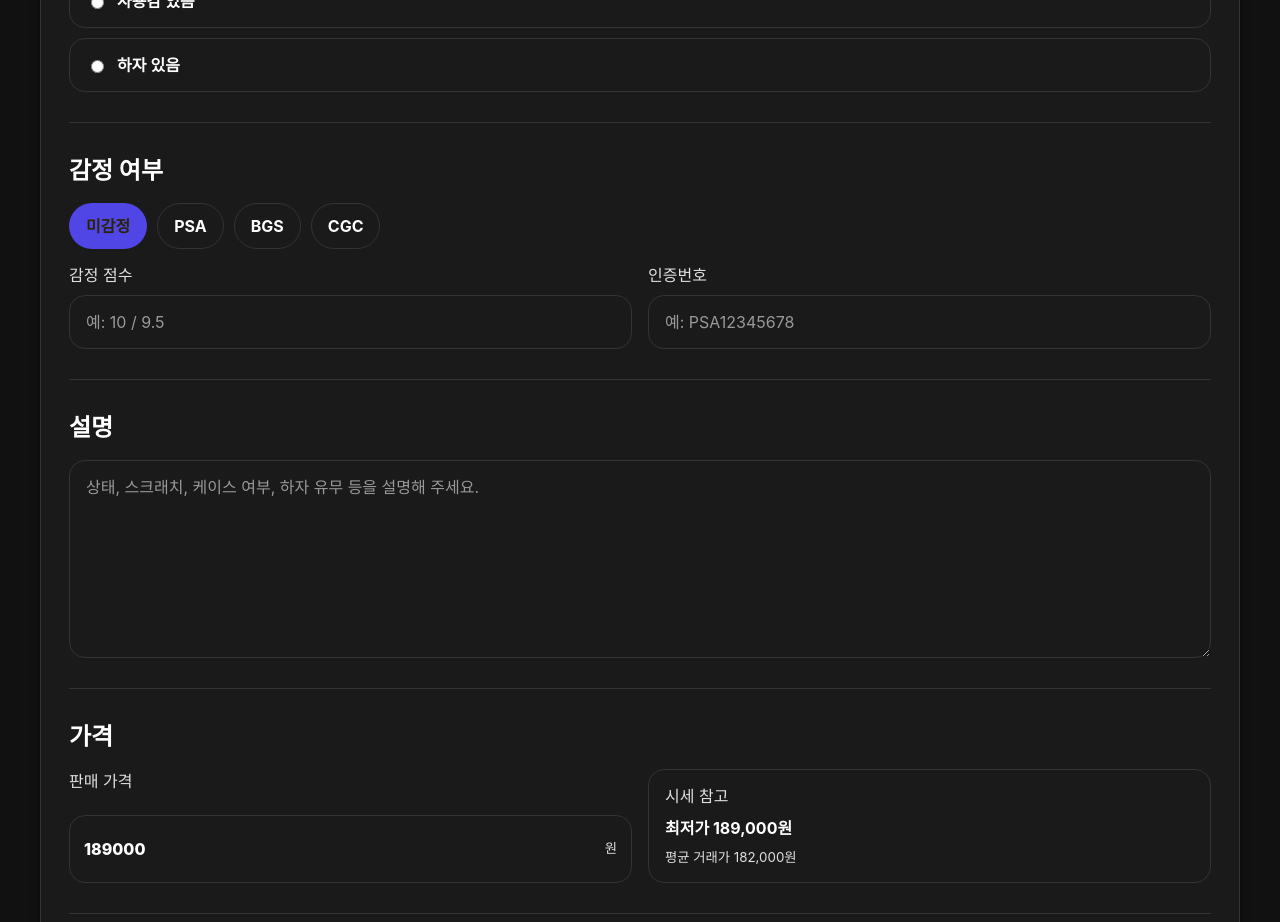
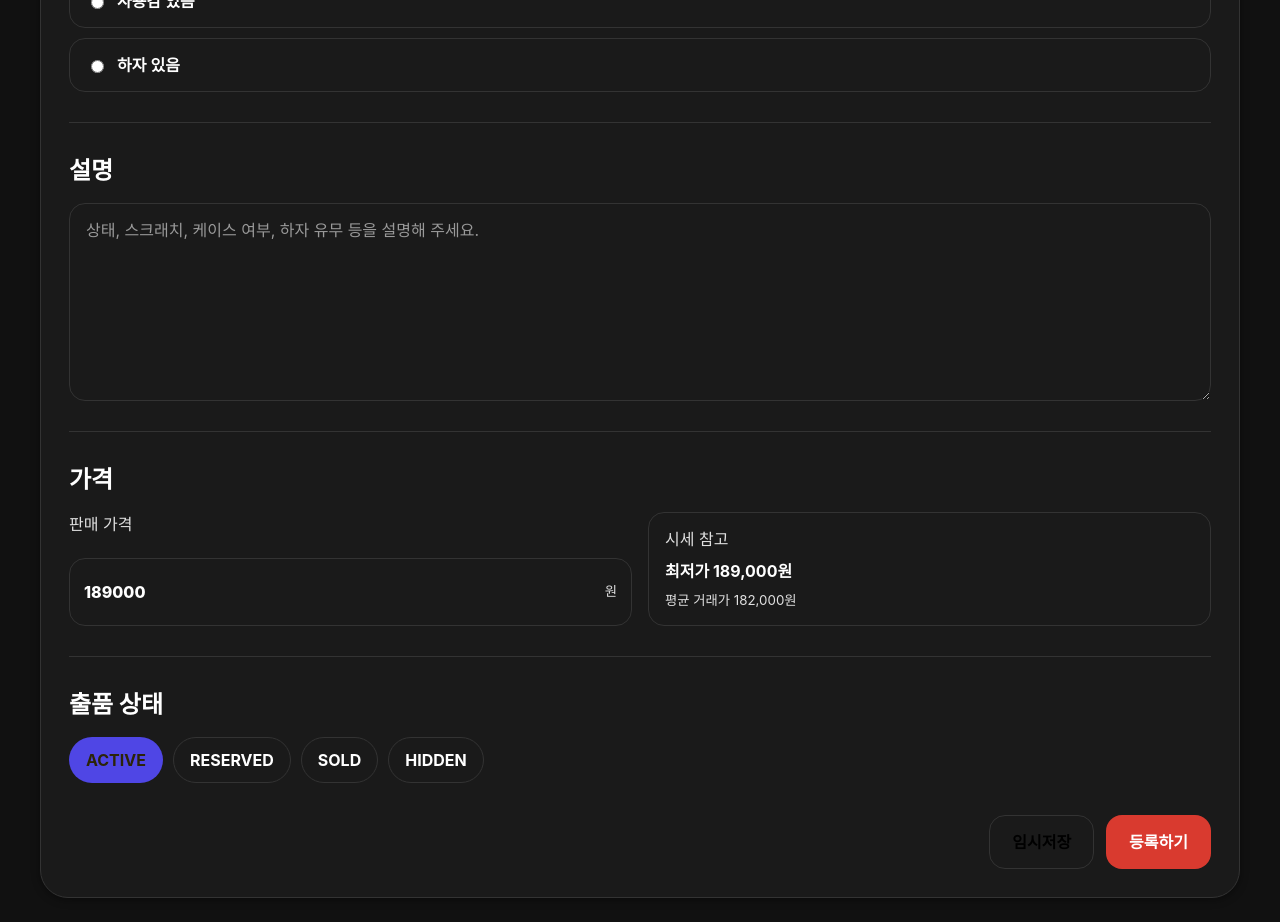
Before and after one commit to sungshincard/frontend-server, a Vue app: page /sale-cards/new in a window 1280 px wide. Shown: the part 1340-2262 px from the top of the page. Built offline with nearby package versions, Linux system fonts and the light colour scheme; a web font is replaced by a local one.

Commit message:
Refactor: 프론트엔드 출품/상세/주문 UI에서 감정사 정보 제거 및 등급 시스템 단순화

```diff
--- a/src/data/catalog.js
+++ b/src/data/catalog.js
@@ -76,8 +76,6 @@ export const cards = [
         id: 'sale-card-pikachu-masterball-1',
         seller: '썬더상점',
         conditionGrade: 'A',
-        gradingCompany: 'PSA',
-        gradingScore: '10',
         price: '198,000원',
         date: '3시간 전',
         title: '피카츄 마스터볼 미러 PSA 10',
@@ -91,8 +89,6 @@ export const cards = [
         id: 'sale-card-pikachu-masterball-2',
         seller: '전기마켓',
         conditionGrade: 'A',
-        gradingCompany: 'NONE',
-        gradingScore: null,
         price: '132,000원',
         date: '오늘',
         title: '피카츄 마스터볼 미러 미감정',
@@ -106,8 +102,6 @@ export const cards = [
         id: 'sale-card-pikachu-masterball-3',
         seller: '도감카드샵',
         conditionGrade: 'B',
-        gradingCompany: 'NONE',
-        gradingScore: null,
         price: '118,000원',
         date: '어제',
         title: '피카츄 마스터볼 미러 B급',
@@ -165,8 +159,6 @@ export const cards = [
         id: 'sale-card-pikachu-promo-2',
         seller: '피카샵',
         conditionGrade: 'S',
-        gradingCompany: 'CGC',
-        gradingScore: '9.5',
         price: '64,000원',
         date: '1일 전',
         title: '피카츄 프로모 CGC 9.5',
@@ -208,8 +200,6 @@ export const cards = [
         id: 'sale-card-charizard-sar-1',
         seller: '드래곤스토어',
         conditionGrade: 'S',
-        gradingCompany: 'PSA',
-        gradingScore: '10',
         price: '312,000원',
         date: '1시간 전',
         title: '리자몽 ex SAR PSA 10',
@@ -282,8 +272,6 @@ export const cards = [
         id: 'sale-card-charizard-vstar-1',
         seller: '재팬카드',
         conditionGrade: 'A',
-        gradingCompany: 'PSA',
-        gradingScore: '9',
         price: '188,000원',
         date: '오늘',
         title: '리자몽 VSTAR PSA 9',
@@ -355,8 +343,6 @@ export const cards = [
         id: 'sale-card-mew-2',
         seller: '뮤뮤샵',
         conditionGrade: 'S',
-        gradingCompany: 'BGS',
-        gradingScore: '9.5',
         price: '152,000원',
         date: '어제',
         title: '뮤 ex UR BGS 9.5',
--- a/src/views/CardDetail.vue
+++ b/src/views/CardDetail.vue
@@ -63,10 +63,7 @@ const toggleWatchlist = () => {
   watchlistStore.toggle(card.value.id)
 }
 const isWatched = computed(() => (card.value ? watchlistStore.hasCard(card.value.id) : false))
-const gradingLabel = (listing) => {
-  if (listing.gradingCompany === 'NONE') return '미감정'
-  return listing.gradingScore ? `${listing.gradingCompany} ${listing.gradingScore}` : listing.gradingCompany
-}
+
 </script>
 
 <template>
@@ -159,14 +156,12 @@ const gradingLabel = (listing) => {
             <div class="listing-image">
               <img :src="item.imageUrl" :alt="item.seller" />
               <strong class="listing-price-overlay">{{ item.price }}</strong>
-              <span class="listing-grade-overlay">{{ gradingLabel(item) }}</span>
+              <span class="listing-grade-overlay">{{ item.conditionGrade }} 등급</span>
             </div>
             <div class="listing-copy">
               <strong>{{ item.seller }}</strong>
               <p>
-                <button type="button" class="seller-link" @click.stop="goStore(item.seller)">
-                  {{ item.seller }}
-                </button>
+                {{ item.seller }}
                 · {{ item.conditionGrade }} 등급
               </p>
               <span>{{ item.date }}</span>
@@ -275,7 +270,7 @@ const gradingLabel = (listing) => {
             </div>
             <div class="overlay-copy">
               <strong>{{ item.title }}</strong>
-              <p>{{ item.seller }} · {{ item.conditionGrade }} · {{ gradingLabel(item) }}</p>
+              <p>{{ item.seller }} · {{ item.conditionGrade }} 등급</p>
               <small>{{ item.description }}</small>
               <div class="overlay-meta">
                 <span>상태 {{ item.status }}</span>
--- a/src/views/Checkout.vue
+++ b/src/views/Checkout.vue
@@ -91,7 +91,7 @@ const goBack = () => {
             <strong>{{ listing?.title || card.name }}</strong>
             <span>{{ card.setName }} · {{ card.rarity }}</span>
             <small v-if="listing">
-              {{ listing.seller }} · {{ listing.conditionGrade }} · {{ listing.gradingCompany === 'NONE' ? '미감정' : listing.gradingCompany }}
+              {{ listing.seller }} · {{ listing.conditionGrade }} 등급
             </small>
             <small v-else>현재 최저가 {{ card.lowestPrice }} / 최근 거래가 {{ card.recentPrice }}</small>
           </div>
--- a/src/views/SaleCardDetail.vue
+++ b/src/views/SaleCardDetail.vue
@@ -81,8 +81,6 @@ const addComment = () => {
 
         <div class="meta-table">
           <div><span>상태 등급</span><strong>{{ listing.conditionGrade }}</strong></div>
-          <div><span>감정사</span><strong>{{ listing.gradingCompany === 'NONE' ? '미감정' : listing.gradingCompany }}</strong></div>
-          <div><span>감정 점수</span><strong>{{ listing.gradingScore || '-' }}</strong></div>
           <div><span>출품 상태</span><strong>{{ listing.status }}</strong></div>
           <div><span>조회수</span><strong>{{ listing.viewCount }}</strong></div>
           <div><span>관심 수</span><strong>{{ listing.favoriteCount }}</strong></div>
--- a/src/views/SaleCardNew.vue
+++ b/src/views/SaleCardNew.vue
@@ -12,9 +12,6 @@ const cardId = computed(() => editingListing.value?.cardId || route.query.cardId
 const card = computed(() => editingListing.value?.card || getCardById(cardId.value))
 
 const condition = ref('A')
-const grading = ref('NONE')
-const gradingScore = ref(editingListing.value?.gradingScore || '')
-const certificationNo = ref('')
 const title = ref(editingListing.value?.title || card.value?.name || '')
 const description = ref(editingListing.value?.description || '')
 const price = ref(editingListing.value?.price?.replace(/[^0-9]/g, '') || card.value?.lowestPrice?.replace(/[^0-9]/g, '') || '189000')
@@ -22,7 +19,6 @@ const listingStatus = ref(editingListing.value?.status || 'ACTIVE')
 
 if (editingListing.value) {
   condition.value = editingListing.value.conditionGrade
-  grading.value = editingListing.value.gradingCompany
 }
 
 const conditionOptions = [
@@ -33,7 +29,6 @@ const conditionOptions = [
   { value: 'D', label: '하자 있음' },
 ]
 
-const gradingOptions = ['NONE', 'PSA', 'BGS', 'CGC']
 const listingStatuses = ['ACTIVE', 'RESERVED', 'SOLD', 'HIDDEN']
 
 const goBack = () => {
@@ -130,33 +125,6 @@ const goBack = () => {
         </div>
       </div>
 
-      <div class="form-section">
-        <div class="section-head">
-          <h2>감정 여부</h2>
-        </div>
-        <div class="chip-row">
-          <button
-            v-for="item in gradingOptions"
-            :key="item"
-            type="button"
-            class="select-chip"
-            :class="{ active: grading === item }"
-            @click="grading = item"
-          >
-            {{ item === 'NONE' ? '미감정' : item }}
-          </button>
-        </div>
-        <div class="form-grid two detail-grid">
-          <label class="field">
-            <span>감정 점수</span>
-            <input v-model="gradingScore" type="text" placeholder="예: 10 / 9.5">
-          </label>
-          <label class="field">
-            <span>인증번호</span>
-            <input v-model="certificationNo" type="text" placeholder="예: PSA12345678">
-          </label>
-        </div>
-      </div>
 
       <div class="form-section">
         <div class="section-head">
```
Also changed, not shown: 1 other file (tests, documents, lock files or other folders).
